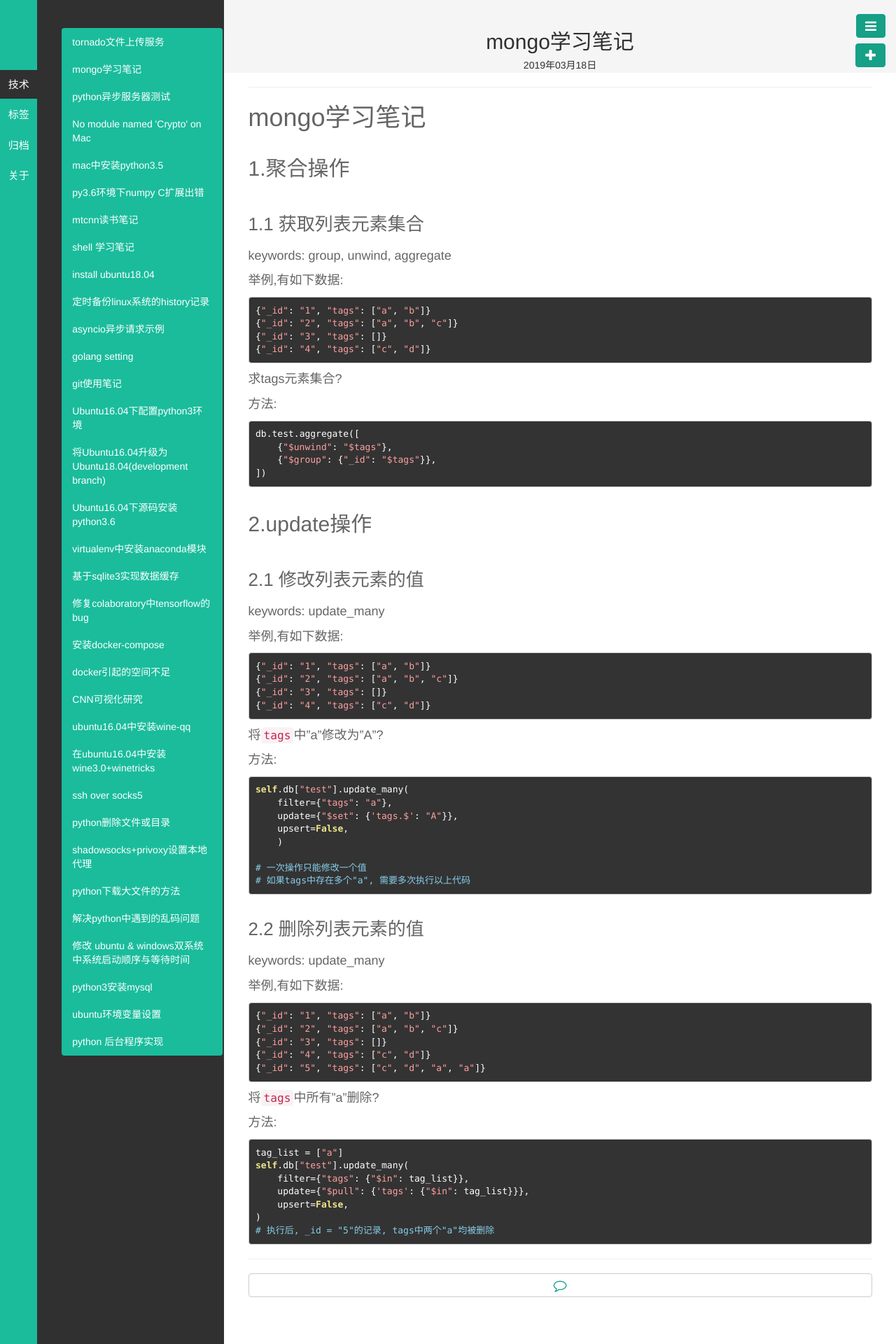
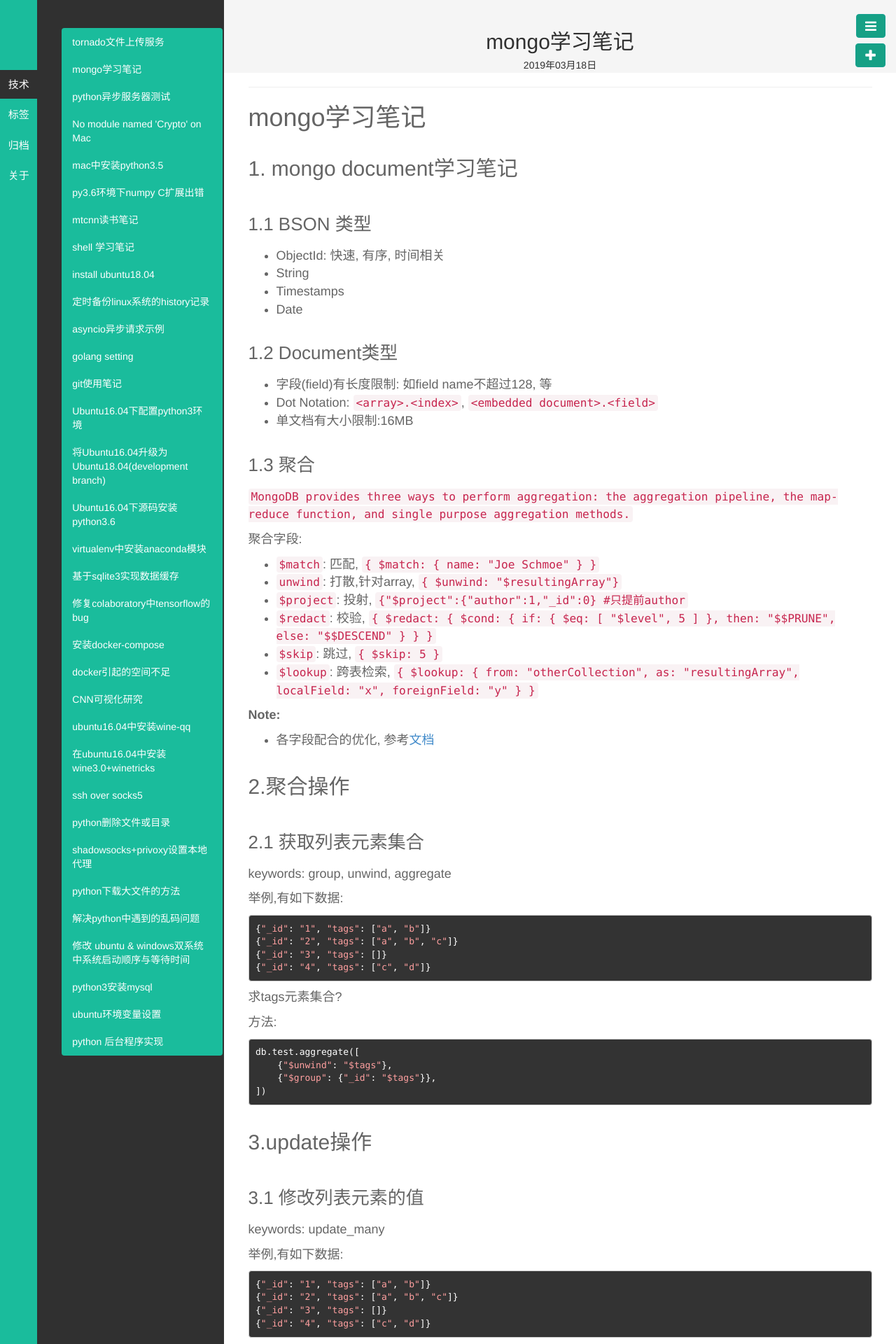
Before and after one commit to fengrk/frkhit.github.io, a Jekyll site: the page built from _posts/blog/2019-03-18-mongo_note.md, in a window 1280 px wide. Shown: the top 1920 px of the page at 70% size. Built offline with Jekyll 4.4.1, drawn with Linux system fonts in a browser that asks for light colours; Markdown is read by kramdown in place of the engine named in the settings.

Commit message:
Update 2019-03-18-mongo_note.md

````diff
--- a/_posts/blog/2019-03-18-mongo_note.md
+++ b/_posts/blog/2019-03-18-mongo_note.md
@@ -9,9 +9,44 @@
 
 # mongo学习笔记
 
-## 1.聚合操作
+## 1. mongo document学习笔记
+### 1.1 BSON 类型
+- ObjectId: 快速, 有序, 时间相关
+- String
+- Timestamps
+- Date
 
-### 1.1 获取列表元素集合
+
+### 1.2 Document类型
+- 字段(field)有长度限制: 如field name不超过128, 等
+- Dot Notation: `<array>.<index>`, `<embedded document>.<field>`
+- 单文档有大小限制:16MB
+
+### 1.3 聚合
+```MongoDB provides three ways to perform aggregation: the aggregation pipeline, the map-reduce function, and single purpose aggregation methods.```
+
+聚合字段:
+- `$match`: 匹配, `{ $match: { name: "Joe Schmoe" } }`
+- `unwind`: 打散,针对array, `{ $unwind: "$resultingArray"}`
+- `$project`: 投射, `{"$project":{"author":1,"_id":0} #只提前author`
+- `$redact`: 校验, `{ $redact: { $cond: { if: { $eq: [ "$level", 5 ] }, then: "$$PRUNE", else: "$$DESCEND" } } }`
+- `$skip`: 跳过, `{ $skip: 5 }`
+- `$lookup`: 跨表检索, ```{
+  $lookup: {
+    from: "otherCollection",
+    as: "resultingArray",
+    localField: "x",
+    foreignField: "y"
+  }
+}```
+
+**Note:**
+- 各字段配合的优化, 参考[文档](https://docs.mongodb.com/manual/core/aggregation-pipeline-optimization/)
+
+
+## 2.聚合操作
+
+### 2.1 获取列表元素集合
 
 keywords: group, unwind, aggregate
 
@@ -34,9 +69,9 @@
 ```
 
 
-## 2.update操作
+## 3.update操作
 
-### 2.1 修改列表元素的值
+### 3.1 修改列表元素的值
 keywords: update_many
 
 举例,有如下数据:
@@ -61,7 +96,7 @@
 # 如果tags中存在多个"a", 需要多次执行以上代码
 ```
 
-### 2.2 删除列表元素的值
+### 3.2 删除列表元素的值
 keywords: update_many
 
 举例,有如下数据:
````
